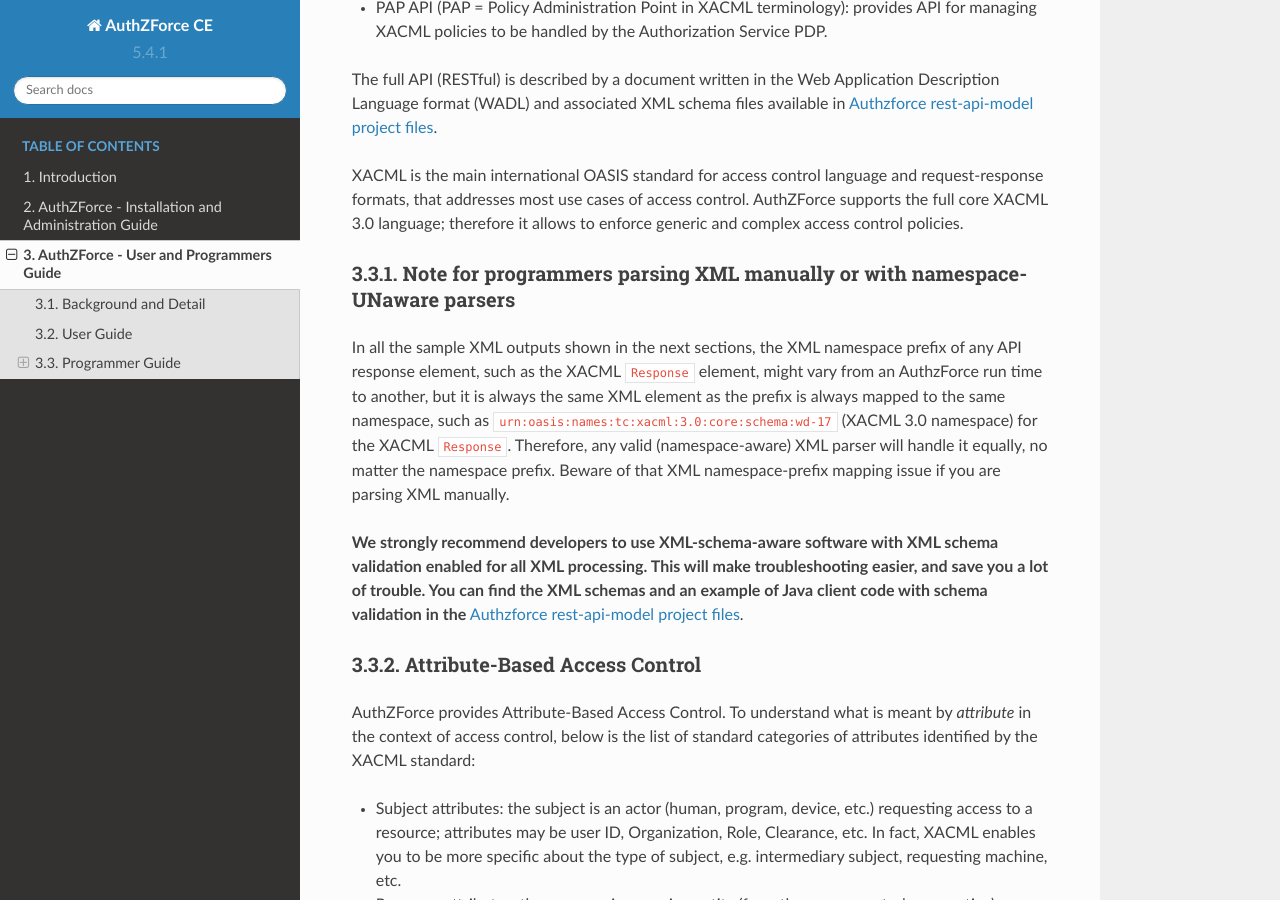
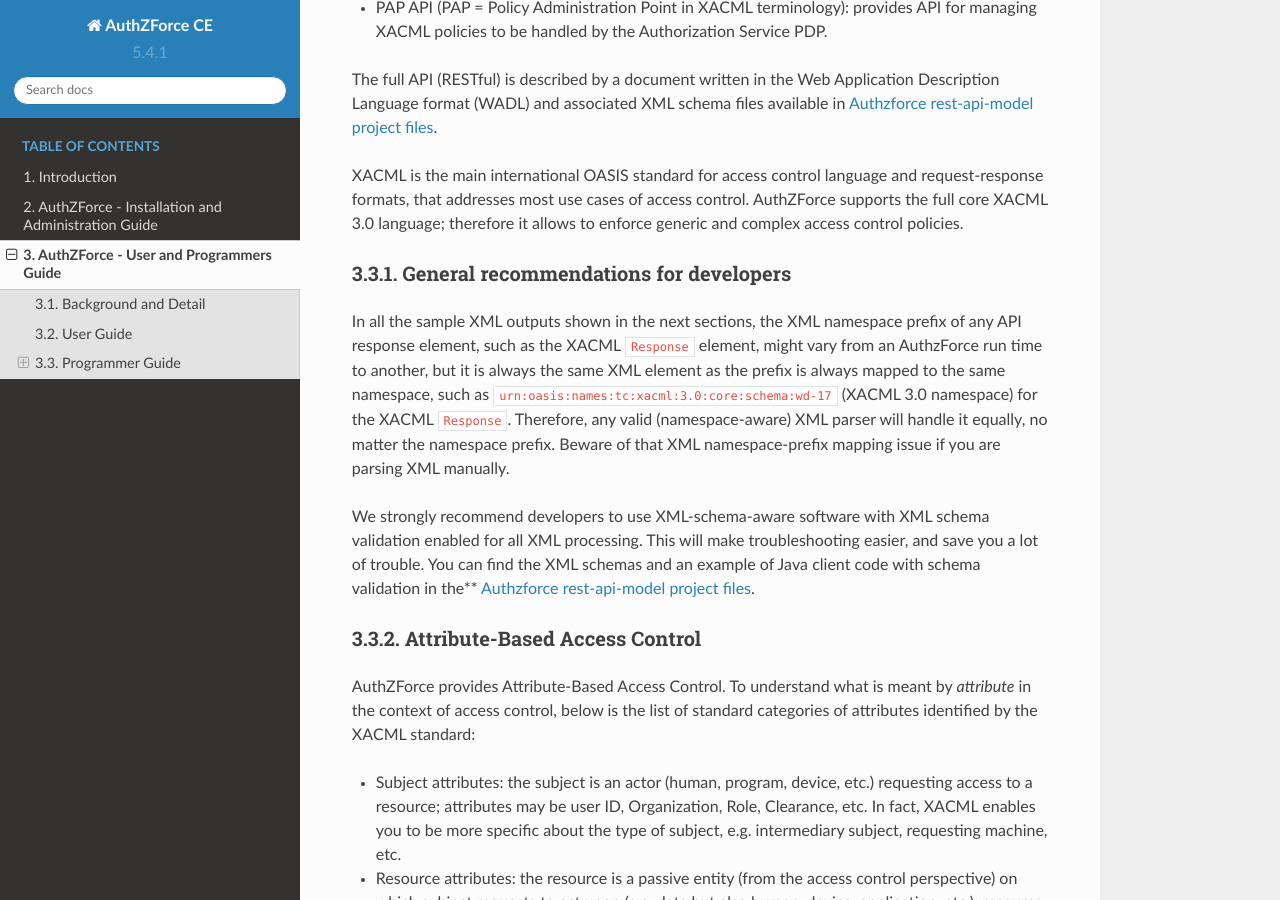
Before and after one commit to authzforce/fiware, a Sphinx documentation site: the page built from doc/UserAndProgrammersGuide.rst, in a window 1280 px wide and 900 px high, scrolled down 788 px. Built offline with Sphinx 7.4.7 and the Read the Docs theme 2.0.0, drawn with Linux system fonts in a browser that asks for light colours; formulas are drawn with MathJax 3.

Commit message:
Update UserAndProgrammersGuide.rst

```diff
--- a/doc/UserAndProgrammersGuide.rst
+++ b/doc/UserAndProgrammersGuide.rst
@@ -45,8 +45,8 @@
 most use cases of access control. AuthZForce supports the full core XACML 3.0 language; therefore it allows to enforce
 generic and complex access control policies.
 
-Note for programmers parsing XML manually or with namespace-UNaware parsers
----------------------------------------------------------------------------
+General recommendations for developers
+--------------------------------------
 In all the sample XML outputs shown in the next sections, the XML namespace prefix of any API response element,
 such as the XACML ``Response`` element, might vary from an AuthzForce run time to another,
 but it is always the same XML element as the prefix is always mapped to the same namespace,
@@ -54,7 +54,7 @@
 Therefore, any valid (namespace-aware) XML parser will handle it equally, no matter the namespace prefix.
 Beware of that XML namespace-prefix mapping issue if you are parsing XML manually.
 
-**We strongly recommend developers to use XML-schema-aware software with XML schema validation enabled for all XML
+We strongly recommend developers to use XML-schema-aware software with XML schema validation enabled for all XML
 processing. This will make troubleshooting easier, and save you a lot of trouble. You can find the XML schemas and an example of Java client code with schema validation in the** `Authzforce rest-api-model project files`_.
 
 
```
